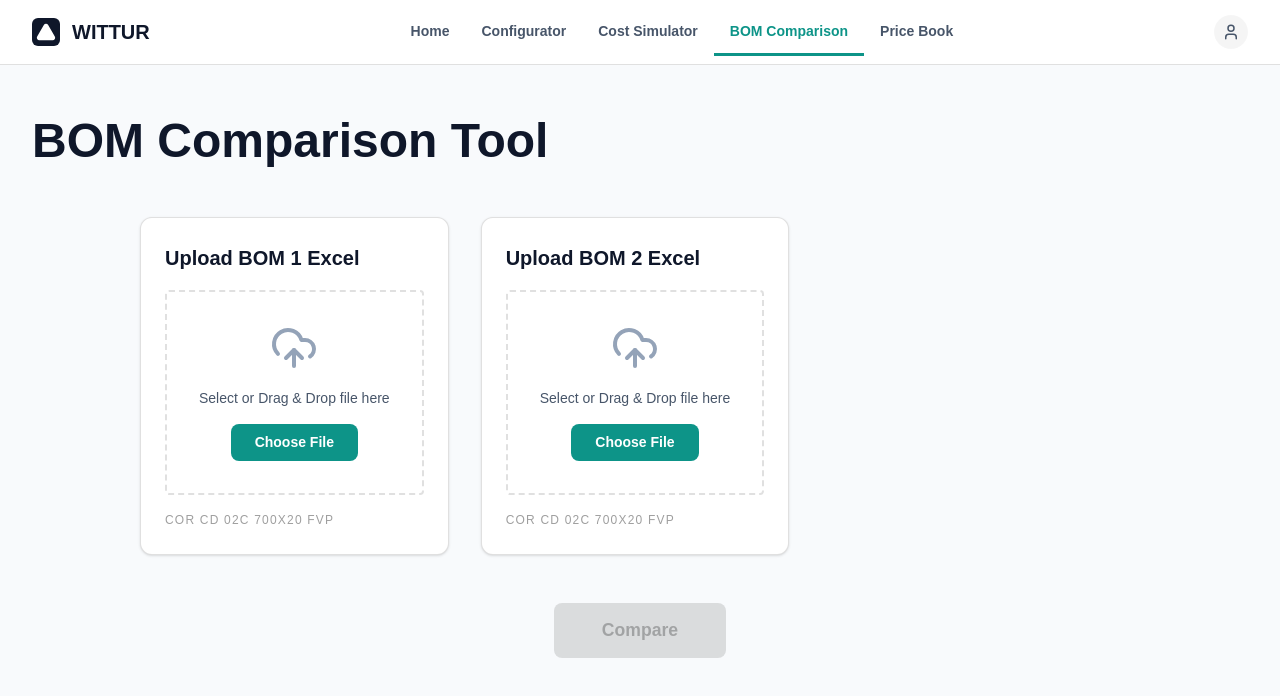
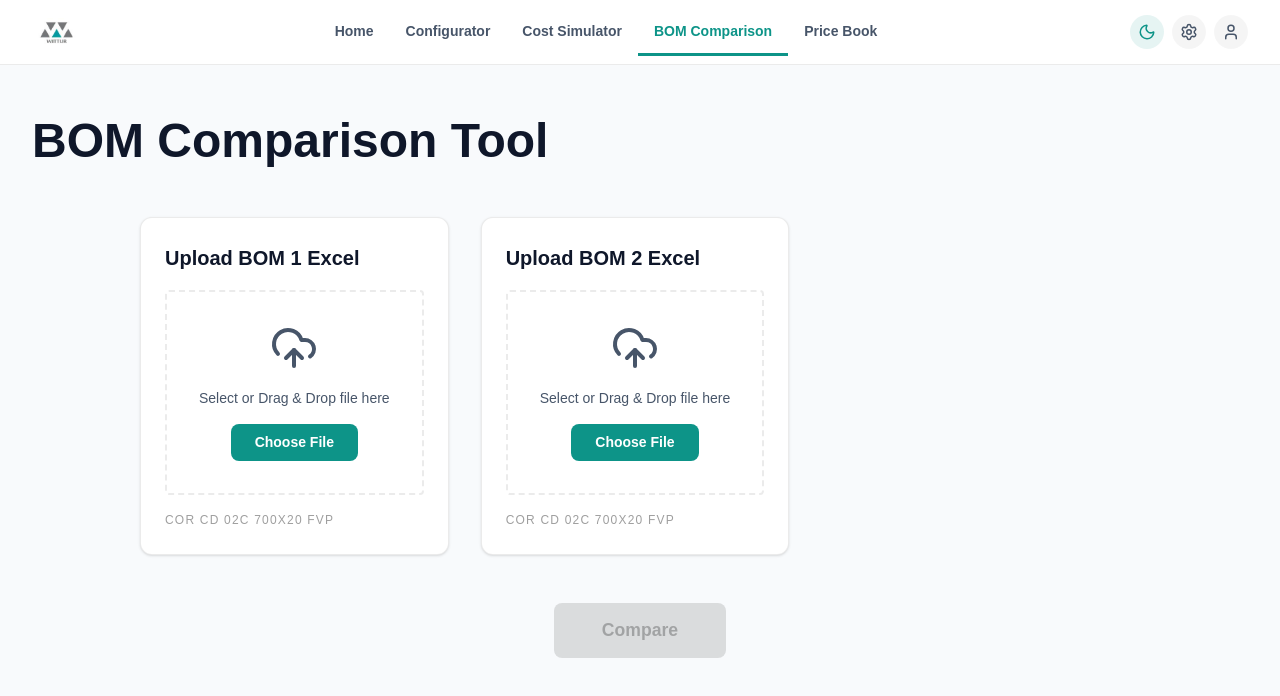
Before and after one commit to sivamsp5820/mvp-wittur, a React (Vite) app: page / in a window 1280 px wide. Shown: the top 696 px of the page. Built offline with nearby package versions, Linux system fonts and the light colour scheme.

Commit message:
feat: Initialize the new React application with BOM comparison, price book, and theme toggling features using Material-UI.

```diff
--- a/package.json
+++ b/package.json
@@ -16,9 +16,7 @@
     "@mui/icons-material": "^7.3.9",
     "@mui/material": "^7.3.9",
     "@vitejs/plugin-react": "^5.0.4",
-    "clsx": "^2.1.1",
     "dotenv": "^17.2.3",
-    "express": "^4.21.2",
     "lucide-react": "^0.546.0",
     "motion": "^12.23.24",
     "react": "^19.0.0",
--- a/src/App.jsx
+++ b/src/App.jsx
@@ -1,6 +1,6 @@
 import React, { useState } from 'react';
 import { motion, AnimatePresence } from 'motion/react';
-import { User, Triangle } from 'lucide-react';
+import { User, Triangle, Moon, Sun, Settings } from 'lucide-react';
 import { FileUploadCard } from './components/FileUploadCard';
 import { ResultsSection } from './components/ResultsSection';
 import { PriceList } from './components/PriceList';
@@ -18,11 +18,73 @@ import {
   Paper,
   Grid,
   CircularProgress,
-  alpha
+  alpha,
+  ThemeProvider,
+  createTheme,
+  CssBaseline
 } from '@mui/material';
 
+import logo from './images/Logo.png';
+
 export default function App() {
+  const [darkMode, setDarkMode] = useState(false);
   const [activeTab, setActiveTab] = useState('BOM Comparison');
+
+  const theme = createTheme({
+    palette: {
+      mode: darkMode ? 'dark' : 'light',
+      primary: {
+        main: '#0d9488', // Teal 600
+      },
+      background: {
+        default: darkMode ? '#0f172a' : '#f8fafc',
+        paper: darkMode ? '#1e293b' : '#ffffff',
+      },
+      text: {
+        primary: darkMode ? '#f8fafc' : '#0f172a',
+        secondary: darkMode ? '#94a3b8' : '#475569',
+      },
+      divider: darkMode ? 'rgba(255, 255, 255, 0.08)' : 'rgba(0, 0, 0, 0.08)',
+    },
+    typography: {
+      fontFamily: '"Poppins", sans-serif',
+      h1: { fontWeight: 600 },
+      h2: { fontWeight: 600 },
+      h3: { fontWeight: 800 },
+      h4: { fontWeight: 600 },
+      h5: { fontWeight: 700 },
+      h6: { fontWeight: 600 },
+    },
+    components: {
+      MuiButton: {
+        styleOverrides: {
+          root: {
+            borderRadius: 8,
+            textTransform: 'none',
+            fontWeight: 600,
+          },
+        },
+      },
+      MuiCard: {
+        styleOverrides: {
+          root: {
+            borderRadius: 12,
+            boxShadow: darkMode
+              ? '0 4px 6px -1px rgba(0, 0, 0, 0.2), 0 2px 4px -1px rgba(0, 0, 0, 0.1)'
+              : '0 1px 3px 0 rgb(0 0 0 / 0.1), 0 1px 2px -1px rgb(0 0 0 / 0.1)',
+          },
+        },
+      },
+      MuiAppBar: {
+        styleOverrides: {
+          root: {
+            backgroundColor: darkMode ? '#1e293b' : '#ffffff',
+            color: darkMode ? '#f8fafc' : '#0f172a',
+          }
+        }
+      }
+    },
+  });
   const [file1, setFile1] = useState(null);
   const [file2, setFile2] = useState(null);
   const [isComparing, setIsComparing] = useState(false);
@@ -135,17 +197,16 @@ export default function App() {
   const tabs = ['Home', 'Configurator', 'Cost Simulator', 'BOM Comparison', 'Price Book'];
 
   return (
-    <Box sx={{ minHeight: '100vh', display: 'flex', flexDirection: 'column', bgcolor: '#f8fafc' }}>
+    <ThemeProvider theme={theme}>
+      <CssBaseline />
+      <Box sx={{ minHeight: '100vh', display: 'flex', flexDirection: 'column', bgcolor: 'background.default', transition: 'background-color 0.3s ease' }}>
         {/* Navigation Bar */}
-      <AppBar position="sticky" elevation={0} sx={{ bgcolor: 'white', borderBottom: '1px solid', borderColor: 'divider' }}>
+        <AppBar position="sticky" elevation={0} sx={{ borderBottom: '1px solid', borderColor: 'divider' }}>
           <Toolbar sx={{ justifyContent: 'space-between', px: { xs: 2, sm: 4 } }}>
             <Box sx={{ display: 'flex', alignItems: 'center', gap: 1.5 }}>
-            <Box sx={{ w: 32, h: 32, bgcolor: '#0f172a', borderRadius: 1.5, display: 'flex', alignItems: 'center', justifyCenter: 'center', p: 0.5 }}>
-              <Triangle size={20} color="white" fill="white" />
+              <Box sx={{ width: 50, height: 50, display: 'flex', alignItems: 'center', justifyContent: 'center', p: 0.5 }}>
+                <img src={logo} alt="Wittur Logo" style={{ width: '100%', height: '100%', objectFit: 'contain' }} />
               </Box>
-            <Typography variant="h6" sx={{ fontWeight: 800, color: '#0f172a', tracking: '-0.02em', display: { xs: 'none', sm: 'block' } }}>
-              WITTUR
-            </Typography>
             </Box>
 
             <Tabs
@@ -174,8 +235,21 @@ export default function App() {
             </Tabs>
 
             <Box sx={{ display: 'flex', alignItems: 'center', gap: 1 }}>
+              <IconButton
+                onClick={() => setDarkMode(!darkMode)}
+                sx={{
+                  bgcolor: alpha(theme.palette.primary.main, 0.1),
+                  color: 'primary.main',
+                  '&:hover': { bgcolor: alpha(theme.palette.primary.main, 0.2) }
+                }}
+              >
+                {darkMode ? <Sun size={18} /> : <Moon size={18} />}
+              </IconButton>
               <IconButton sx={{ bgcolor: 'action.hover', '&:hover': { bgcolor: 'action.selected' } }}>
-              <User size={18} color="#475569" />
+                <Settings size={18} color={darkMode ? '#94a3b8' : '#475569'} />
+              </IconButton>
+              <IconButton sx={{ bgcolor: 'action.hover', '&:hover': { bgcolor: 'action.selected' } }}>
+                <User size={18} color={darkMode ? '#94a3b8' : '#475569'} />
               </IconButton>
             </Box>
           </Toolbar>
@@ -186,7 +260,7 @@ export default function App() {
           <Container maxWidth="xl" disableGutters>
             {activeTab !== 'Price Book' && (
               <Box sx={{ mb: 6 }}>
-              <Typography variant="h3" component="h1" sx={{ fontWeight: 800, color: '#0f172a', tracking: '-0.02em' }}>
+                <Typography variant="h3" component="h1" sx={{ fontWeight: 800, color: 'text.primary', tracking: '-0.02em' }}>
                   BOM Comparison Tool
                 </Typography>
               </Box>
@@ -198,5 +272,6 @@ export default function App() {
           </Container>
         </Box>
       </Box>
+    </ThemeProvider>
   );
 }
--- a/src/components/FileUploadCard.jsx
+++ b/src/components/FileUploadCard.jsx
@@ -1,9 +1,10 @@
 import React, { useState, useCallback } from 'react';
 import { useDropzone } from 'react-dropzone';
 import { UploadCloud, FileText, X } from 'lucide-react';
-import { Card, CardContent, Typography, Box, Button, IconButton, Stack, alpha } from '@mui/material';
+import { Card, CardContent, Typography, Box, Button, IconButton, Stack, alpha, useTheme } from '@mui/material';
 
 export const FileUploadCard = ({ title, subtitle, onFileSelect }) => {
+  const theme = useTheme();
   const [file, setFile] = useState(null);
 
   const onDrop = useCallback((acceptedFiles) => {
@@ -50,12 +51,14 @@ export const FileUploadCard = ({ title, subtitle, onFileSelect }) => {
             p: 4,
             transition: 'all 0.2s',
             cursor: 'pointer',
-            bgcolor: isDragActive ? alpha('#0d9488', 0.05) : (file ? alpha('#0d9488', 0.05) : 'transparent'),
+            bgcolor: isDragActive
+              ? alpha(theme.palette.primary.main, 0.05)
+              : (file ? alpha(theme.palette.primary.main, 0.05) : 'transparent'),
             '&:hover': {
               borderColor: 'primary.light',
-              bgcolor: alpha('#0d9488', 0.02),
+              bgcolor: alpha(theme.palette.primary.main, 0.02),
             },
-            ...(file && { borderColor: alpha('#0d9488', 0.3) })
+            ...(file && { borderColor: alpha(theme.palette.primary.main, 0.3) })
           }}
         >
           <input {...getInputProps()} />
@@ -66,7 +69,7 @@ export const FileUploadCard = ({ title, subtitle, onFileSelect }) => {
                 sx={{
                   w: 48,
                   h: 48,
-                  bgcolor: alpha('#0d9488', 0.1),
+                  bgcolor: alpha(theme.palette.primary.main, 0.1),
                   borderRadius: '50%',
                   display: 'flex',
                   alignItems: 'center',
@@ -75,7 +78,7 @@ export const FileUploadCard = ({ title, subtitle, onFileSelect }) => {
                   p: 1.5
                 }}
               >
-                <FileText color="#0d9488" />
+                <FileText color={theme.palette.primary.main} />
               </Box>
               <Typography variant="body2" sx={{ fontWeight: 500, maxWidth: 200, noWrap: true }}>
                 {file.name}
@@ -95,7 +98,7 @@ export const FileUploadCard = ({ title, subtitle, onFileSelect }) => {
             </Stack>
           ) : (
             <Stack spacing={2} alignItems="center" textAlign="center">
-              <UploadCloud size={48} color="#94a3b8" />
+              <UploadCloud size={48} color={theme.palette.text.secondary} />
               <Typography variant="body2" color="text.secondary" sx={{ fontWeight: 500 }}>
                 Select or Drag & Drop file here
               </Typography>
@@ -104,8 +107,8 @@ export const FileUploadCard = ({ title, subtitle, onFileSelect }) => {
                 disableElevation
                 sx={{
                   mt: 2,
-                  bgcolor: '#0d9488',
-                  '&:hover': { bgcolor: '#0f766e' },
+                  bgcolor: 'primary.main',
+                  '&:hover': { bgcolor: 'primary.dark' },
                   textTransform: 'none',
                   px: 3
                 }}
--- a/src/components/PriceList.jsx
+++ b/src/components/PriceList.jsx
@@ -27,7 +27,8 @@ import {
   Chip,
   Popover,
   Grow,
-  Pagination
+  Pagination,
+  useTheme
 } from '@mui/material';
 
 const CUSTOMERS = ['Independent', 'Otis', 'Kone', 'TKEI', 'Mitsubishi', 'Schindler'];
@@ -51,6 +52,7 @@ const COLUMNS = [
 const PINNED_COLUMNS = ["S.No", "Item Code", "Price"];
 
 export const PriceList = () => {
+  const theme = useTheme();
   const [selectedCustomer, setSelectedCustomer] = useState(CUSTOMERS[0]);
   const [searchTerm, setSearchTerm] = useState('');
   const [data, setData] = useState([]);
@@ -67,7 +69,8 @@ export const PriceList = () => {
   const columnCountTimerRef = useRef(null);
   const [priceHistoryAnchorEl, setPriceHistoryAnchorEl] = useState(null);
   const [page, setPage] = useState(1);
-  const rowsPerPage = 10;
+  const [rowsPerPage, setRowsPerPage] = useState(10);
+  const rowsOptions = [10, 25, 50, 75, 100];
 
   const handleColumnPickerClick = (event) => {
     setColumnPickerAnchorEl(event.currentTarget);
@@ -211,7 +214,7 @@ export const PriceList = () => {
 
   useEffect(() => {
     setPage(1);
-  }, [searchTerm, selectedCustomer]);
+  }, [searchTerm, selectedCustomer, rowsPerPage]);
 
   const selectedVersion = versions.find(v => v.id === selectedVersionId);
 
@@ -285,7 +288,7 @@ export const PriceList = () => {
               value={selectedCustomer}
               label="Customer"
               onChange={(e) => setSelectedCustomer(e.target.value)}
-              sx={{ bgcolor: 'white', borderRadius: 2 }}
+              sx={{ bgcolor: 'background.paper', borderRadius: 2 }}
             >
               {CUSTOMERS.map(customer => (
                 <MenuItem key={customer} value={customer}>{customer}</MenuItem>
@@ -305,7 +308,7 @@ export const PriceList = () => {
                 </InputAdornment>
               ),
             }}
-            sx={{ bgcolor: 'white', borderRadius: 2, width: { xs: '100%', md: 260 } }}
+            sx={{ bgcolor: 'background.paper', borderRadius: 2, width: { xs: '100%', md: 260 } }}
           />
 
           {selectedCustomer === 'Independent' && (
@@ -324,8 +327,8 @@ export const PriceList = () => {
                 onClick={() => fileInputRef.current?.click()}
                 disableElevation
                 sx={{
-                  bgcolor: '#0f172a',
-                  '&:hover': { bgcolor: '#1e293b' },
+                  bgcolor: theme.palette.mode === 'dark' ? 'primary.main' : '#0f172a',
+                  '&:hover': { bgcolor: theme.palette.mode === 'dark' ? 'primary.dark' : '#1e293b' },
                   fontSize: '0.75rem',
                   fontWeight: 700,
                   px: 2,
@@ -348,11 +351,13 @@ export const PriceList = () => {
           overflow: 'hidden',
           minHeight: 400,
           position: 'relative',
-          borderColor: 'grey.100',
-          boxShadow: '0 10px 40px -10px rgba(0,0,0,0.05)'
+          borderColor: 'divider',
+          boxShadow: theme.palette.mode === 'dark'
+            ? '0 10px 40px -10px rgba(0,0,0,0.3)'
+            : '0 10px 40px -10px rgba(0,0,0,0.05)'
         }}
       >
-        <Box sx={{ px: 4, py: 3, borderBottom: '1px solid', borderColor: 'grey.50', display: 'flex', alignItems: 'center', justifyContent: 'space-between', bgcolor: alpha('#f8fafc', 0.5) }}>
+        <Box sx={{ px: 4, py: 3, borderBottom: '1px solid', borderColor: 'divider', display: 'flex', alignItems: 'center', justifyContent: 'space-between', bgcolor: alpha(theme.palette.background.default, 0.5) }}>
           <Stack direction="row" spacing={1.5} alignItems="center">
             <Typography variant="subtitle2" sx={{ fontWeight: 700, color: 'text.primary' }}>
               Products
@@ -387,9 +392,9 @@ export const PriceList = () => {
                       height: 24,
                       fontSize: '0.7rem',
                       fontWeight: 700,
-                      bgcolor: alpha('#0d9488', 0.1),
-                      color: '#0d9488',
-                      borderColor: alpha('#0d9488', 0.2),
+                      bgcolor: alpha(theme.palette.primary.main, 0.1),
+                      color: 'primary.main',
+                      borderColor: alpha(theme.palette.primary.main, 0.2),
                       border: '1px solid'
                     }}
                   />
@@ -517,7 +522,7 @@ export const PriceList = () => {
                           exit={{ opacity: 0, x: 10 }}
                           transition={{ duration: 0.25, ease: 'easeOut' }}
                           sx={{
-                            bgcolor: '#f8fafc',
+                            bgcolor: theme.palette.mode === 'dark' ? 'background.paper' : '#f8fafc',
                             fontWeight: 800,
                             fontSize: '0.75rem',
                             textTransform: 'uppercase',
@@ -526,12 +531,12 @@ export const PriceList = () => {
                             py: 2,
                             px: 3,
                             borderBottom: '1px solid',
-                            borderColor: 'grey.50',
+                            borderColor: 'divider',
                             cursor: isPrice ? 'pointer' : 'default',
                             whiteSpace: 'nowrap',
                             minWidth: isPrice ? 120 : 'auto',
                             textAlign: isPrice ? 'right' : 'left',
-                            '&:hover': isPrice ? { bgcolor: alpha('#0d9488', 0.05) } : {}
+                            '&:hover': isPrice ? { bgcolor: alpha(theme.palette.primary.main, 0.05) } : {}
                           }}
                           onClick={isPrice ? handlePriceHeaderClick : undefined}
                         >
@@ -551,8 +556,8 @@ export const PriceList = () => {
                     key={item.id}
                     hover
                     sx={{
-                      '&:hover': { bgcolor: alpha('#f8fafc', 0.8) },
-                      '& td': { py: 2, px: 3, borderBottom: '1px solid', borderColor: 'grey.50' }
+                      '&:hover': { bgcolor: alpha(theme.palette.background.default, 0.8) },
+                      '& td': { py: 2, px: 3, borderBottom: '1px solid', borderColor: 'divider' }
                     }}
                   >
                     <AnimatePresence mode="popLayout">
@@ -623,7 +628,41 @@ export const PriceList = () => {
 
         {/* Pagination Footer */}
         {!isLoading && filteredData.length > 0 && (
-          <Box sx={{ p: 2, display: 'flex', justifyContent: 'center', borderTop: '1px solid', borderColor: 'grey.50', bgcolor: alpha('#f8fafc', 0.5) }}>
+          <Box sx={{
+            p: 2,
+            display: 'flex',
+            alignItems: 'center',
+            justifyContent: 'space-between',
+            borderTop: '1px solid',
+            borderColor: 'divider',
+            bgcolor: alpha(theme.palette.background.default, 0.5),
+            flexDirection: { xs: 'column', sm: 'row' },
+            gap: 2
+          }}>
+            <Stack direction="row" spacing={1} alignItems="center">
+              <Typography variant="caption" sx={{ color: 'text.secondary', fontWeight: 600 }}>
+                Rows per page:
+              </Typography>
+              <Select
+                value={rowsPerPage}
+                onChange={(e) => { setRowsPerPage(e.target.value); setPage(1); }}
+                size="small"
+                variant="standard"
+                disableUnderline
+                sx={{
+                  fontSize: '0.75rem',
+                  fontWeight: 700,
+                  '& .MuiSelect-select': { py: 0.5, px: 1, color: 'primary.main' }
+                }}
+              >
+                {rowsOptions.map(opt => (
+                  <MenuItem key={opt} value={opt} sx={{ fontSize: '0.75rem', fontWeight: 600 }}>
+                    {opt}
+                  </MenuItem>
+                ))}
+              </Select>
+            </Stack>
+
             <Pagination
               count={Math.ceil(filteredData.length / rowsPerPage)}
               page={page}
--- a/src/components/ResultsSection.jsx
+++ b/src/components/ResultsSection.jsx
@@ -1,8 +1,9 @@
 import React from 'react';
 import { ChevronDown, Filter, Download } from 'lucide-react';
-import { Typography, Box, Button, Card, CardContent, Divider, Stack, Grid, LinearProgress, alpha } from '@mui/material';
+import { Typography, Box, Button, Card, CardContent, Divider, Stack, Grid, LinearProgress, alpha, useTheme } from '@mui/material';
 
 export const ResultsSection = () => {
+  const theme = useTheme();
   return (
     <Box sx={{ mt: 6 }}>
       <Stack
@@ -63,8 +64,8 @@ export const ResultsSection = () => {
               startIcon={<Download size={16} />}
               disableElevation
               sx={{
-                bgcolor: '#0d9488',
-                '&:hover': { bgcolor: '#0f766e' },
+                bgcolor: 'primary.main',
+                '&:hover': { bgcolor: 'primary.dark' },
                 textTransform: 'none',
                 px: 3
               }}
@@ -86,8 +87,8 @@ export const ResultsSection = () => {
                   sx={{
                     height: 8,
                     borderRadius: 4,
-                    bgcolor: 'grey.100',
-                    '& .MuiLinearProgress-bar': { bgcolor: '#0d9488', borderRadius: 4 }
+                    bgcolor: 'action.hover',
+                    '& .MuiLinearProgress-bar': { bgcolor: 'primary.main', borderRadius: 4 }
                   }}
                 />
               </Stack>
@@ -104,8 +105,8 @@ export const ResultsSection = () => {
                   sx={{
                     height: 8,
                     borderRadius: 4,
-                    bgcolor: 'grey.100',
-                    '& .MuiLinearProgress-bar': { bgcolor: 'grey.400', borderRadius: 4 }
+                    bgcolor: 'action.hover',
+                    '& .MuiLinearProgress-bar': { bgcolor: 'text.disabled', borderRadius: 4 }
                   }}
                 />
               </Stack>
@@ -118,8 +119,8 @@ export const ResultsSection = () => {
             <Typography
               variant="subtitle2"
               sx={{
-                bgcolor: alpha('#10b981', 0.1),
-                color: '#059669',
+                bgcolor: alpha(theme.palette.success.main, 0.1),
+                color: 'success.main',
                 px: 1,
                 py: 0.5,
                 borderRadius: 1,
--- a/src/lib/utils.js
+++ /dev/null
@@ -1,6 +0,0 @@
-import { clsx } from 'clsx';
-import { twMerge } from 'tailwind-merge';
-
-export function cn(...inputs) {
-  return twMerge(clsx(inputs));
-}
--- a/src/main.jsx
+++ b/src/main.jsx
@@ -1,57 +1,10 @@
 import { StrictMode } from 'react';
 import { createRoot } from 'react-dom/client';
-import { ThemeProvider, createTheme, CssBaseline } from '@mui/material';
 import App from './App.jsx';
 import './index.css';
 
-const theme = createTheme({
-  palette: {
-    primary: {
-      main: '#0d9488', // Teal 600
-    },
-    background: {
-      default: '#f8fafc',
-    },
-    text: {
-      primary: '#0f172a',
-      secondary: '#475569',
-    },
-  },
-  typography: {
-    fontFamily: '"Poppins", sans-serif',
-    h1: { fontWeight: 600 },
-    h2: { fontWeight: 600 },
-    h3: { fontWeight: 800 },
-    h4: { fontWeight: 600 },
-    h5: { fontWeight: 700 },
-    h6: { fontWeight: 600 },
-  },
-  components: {
-    MuiButton: {
-      styleOverrides: {
-        root: {
-          borderRadius: 8,
-          textTransform: 'none',
-          fontWeight: 600,
-        },
-      },
-    },
-    MuiCard: {
-      styleOverrides: {
-        root: {
-          borderRadius: 12,
-          boxShadow: '0 1px 3px 0 rgb(0 0 0 / 0.1), 0 1px 2px -1px rgb(0 0 0 / 0.1)',
-        },
-      },
-    },
-  },
-});
-
 createRoot(document.getElementById('root')).render(
   <StrictMode>
-    <ThemeProvider theme={theme}>
-      <CssBaseline />
-      <App />
-    </ThemeProvider>
+    <App />
   </StrictMode>,
 );
```
Also changed, not shown: src/images/Logo.png (added), 1 other file (tests, documents, lock files or other folders). Lines whose indentation alone changed are shown as unchanged.
